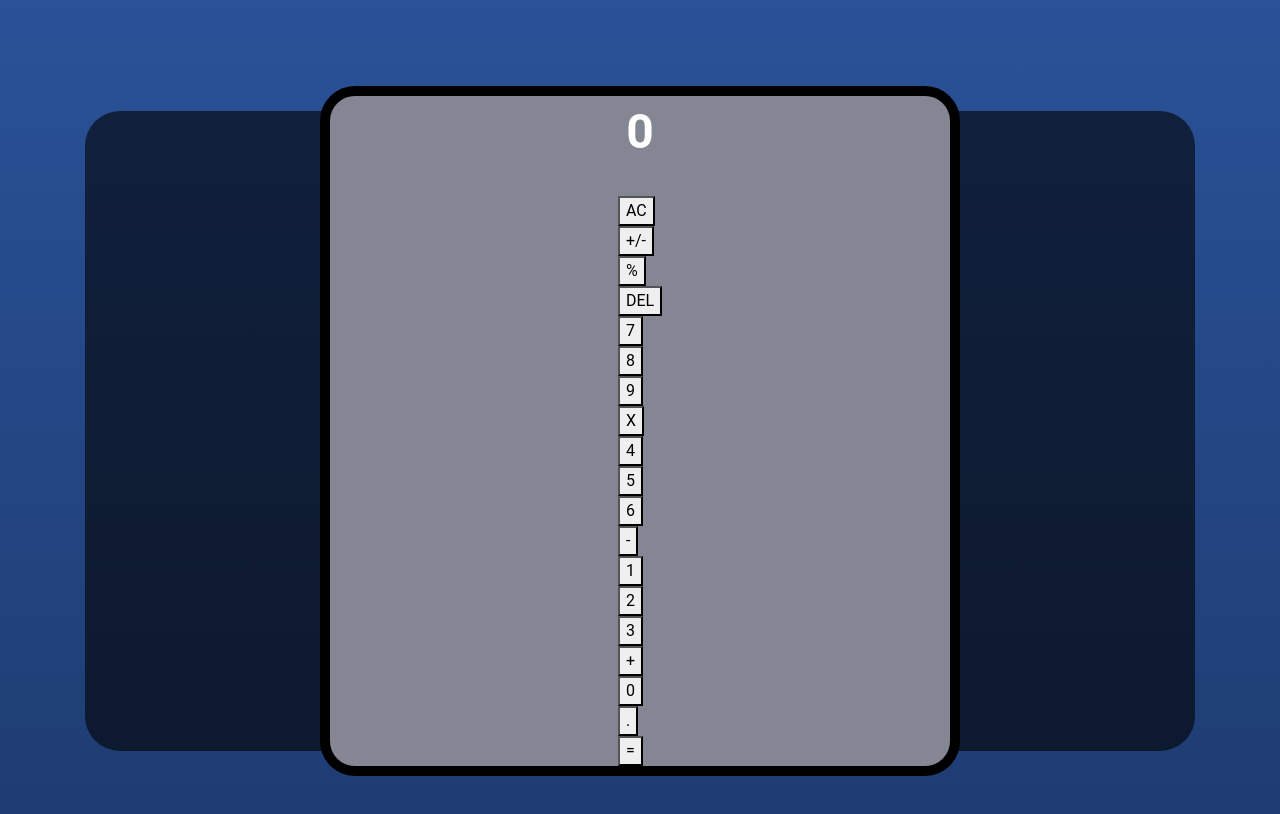
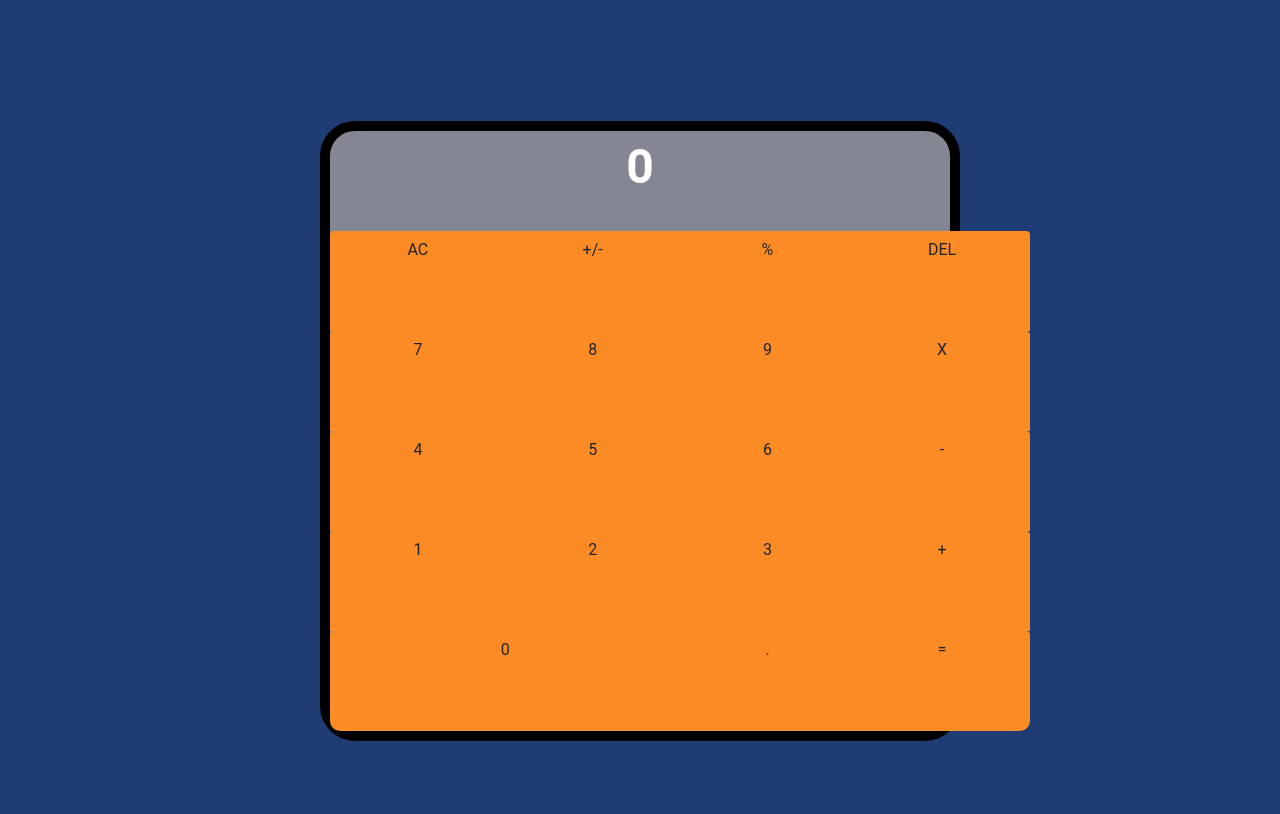
Before and after one commit to christianotieno/react-calculator, a React (Create React App) app: page / in a window 1280 px wide. Shown: the top 814 px of the page. Built offline with nearby package versions, Linux system fonts and the light colour scheme.

Commit message:
ADD style to Button and ButtonPanel components

```diff
--- a/src/components/Button.js
+++ b/src/components/Button.js
@@ -3,15 +3,37 @@ import PropTypes from 'prop-types';
 
 const Button = props => {
   const { name } = props;
+  const { color } = props;
+  const { wide } = props;
+  const { bottomRightRadius } = props;
+  const { bottomLeftRadius } = props;
+  const styles = {
+    flexBasis: wide ? '50%' : '25%',
+    backgroundColor: color,
+    borderBottomRightRadius: bottomRightRadius ? 10 : 0,
+    borderBottomLeftRadius: bottomLeftRadius ? 10 : 0,
+  };
+
   return (
-    <div>
-      <button type="button">
-        {name}
-      </button>
+    <div className="btn" style={styles}>
+      {name}
     </div>
   );
 };
 
-Button.propTypes = { name: PropTypes.string.isRequired };
+Button.propTypes = {
+  name: PropTypes.string.isRequired,
+  color: PropTypes.string,
+  wide: PropTypes.bool,
+  bottomLeftRadius: PropTypes.bool,
+  bottomRightRadius: PropTypes.bool,
+};
+
+Button.defaultProps = {
+  color: '#fb8B24',
+  wide: false,
+  bottomLeftRadius: false,
+  bottomRightRadius: false,
+};
 
 export default Button;
--- a/src/components/ButtonPanel.js
+++ b/src/components/ButtonPanel.js
@@ -3,35 +3,35 @@ import Button from './Button';
 
 const ButtonPanel = () => (
 
-  <div>
-    <div>
+  <div className="btn-panel">
+    <div className="btn-group">
       <Button name="AC" />
       <Button name="+/-" />
       <Button name="%" />
       <Button name="DEL" />
     </div>
-    <div>
+    <div className="btn-group">
       <Button name="7" />
       <Button name="8" />
       <Button name="9" />
       <Button name="X" />
     </div>
-    <div>
+    <div className="btn-group">
       <Button name="4" />
       <Button name="5" />
       <Button name="6" />
       <Button name="-" />
     </div>
-    <div>
+    <div className="btn-group">
       <Button name="1" />
       <Button name="2" />
       <Button name="3" />
       <Button name="+" />
     </div>
-    <div>
-      <Button name="0" />
+    <div className="btn-group">
+      <Button name="0" wide bottomLeftRadius />
       <Button name="." />
-      <Button name="=" />
+      <Button name="=" bottomRightRadius />
     </div>
   </div>
 );
--- a/src/styles/css/index.css
+++ b/src/styles/css/index.css
@@ -1,9 +1,7 @@
 .container {
   min-height: 90vh;
-  background-size: cover;
-  background-repeat: no-repeat;
-  font-family: 'Roboto',HelveticaNeue, Arial, sans-serif;
-  background-image: linear-gradient(to top, #1e3c72, #2a5298); }
+  background-color: #1F3D74;
+  font-family: 'Roboto',HelveticaNeue, Arial, sans-serif; }
 
 #root {
   height: 80vh;
@@ -11,8 +9,7 @@
   margin-top: 10%;
   border-radius: 35px;
   align-items: center;
-  justify-content: center;
-  background-image: linear-gradient(to bottom, rgba(0, 0, 0, 0.6), rgba(0, 0, 0, 0.6)); }
+  justify-content: center; }
 
 .app {
   width: 50vw;
@@ -36,4 +33,25 @@
   border-top-left-radius: 10px;
   border-top-right-radius: 10px; }
 
+.btn-panel {
+  display: flex;
+  margin: 0 auto;
+  border-bottom: 10px;
+  flex-direction: column;
+  box-sizing: border-box;
+  border-bottom-left-radius: 10px;
+  border-bottom-right-radius: 10px; }
+
+.btn-group {
+  display: flex;
+  height: 100px;
+  width: 700px; }
+
+.btn {
+  height: 100px;
+  font-size: 30px;
+  padding-top: 35px;
+  text-align: center;
+  box-sizing: border-box; }
+
 /*# sourceMappingURL=index.css.map */
--- a/src/styles/scss/index.scss
+++ b/src/styles/scss/index.scss
@@ -1,9 +1,7 @@
 .container{
   min-height: 90vh;
-  background-size: cover;
-  background-repeat: no-repeat;
+  background-color: #1F3D74;
   font-family: 'Roboto',HelveticaNeue, Arial, sans-serif;
-  background-image: linear-gradient(to top, rgb(30, 60, 114), rgb(42, 82, 152));
 }
 
 #root {
@@ -13,7 +11,6 @@
   border-radius: 35px;
   align-items: center;
   justify-content: center;
-  background-image: linear-gradient(to bottom, rgba(0, 0, 0, 0.6), rgba(0, 0, 0, 0.6));
 }
 .app {
   width: 50vw;
@@ -38,3 +35,27 @@
   border-top-left-radius: 10px;
   border-top-right-radius: 10px;
 }
+
+.btn-panel {
+  display: flex;
+  margin: 0 auto;
+  border-bottom: 10px;
+  flex-direction: column;
+  box-sizing: border-box;
+  border-bottom-left-radius: 10px;
+  border-bottom-right-radius: 10px;
+}
+
+.btn-group {
+  display: flex;
+  height: 100px;
+  width: 700px;
+}
+
+.btn {
+  height: 100px;
+  font-size: 30px;
+  padding-top:35px;
+  text-align: center;
+  box-sizing: border-box;
+}
```
Also changed, not shown: 1 other file (tests, documents, lock files or other folders).
